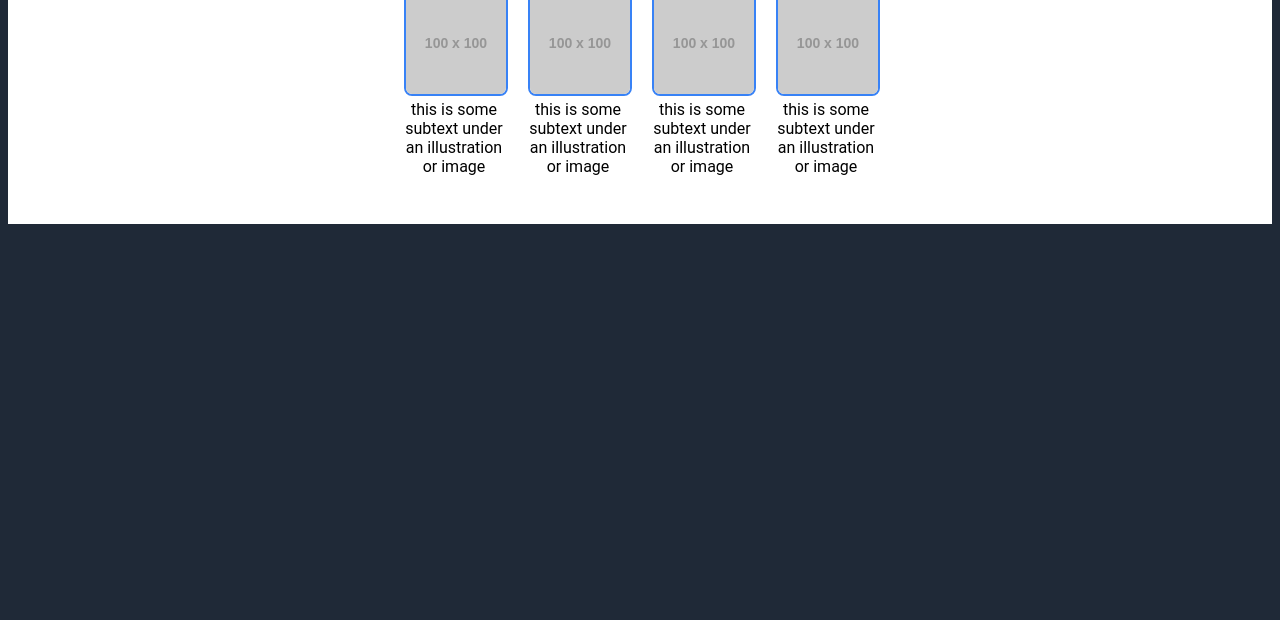
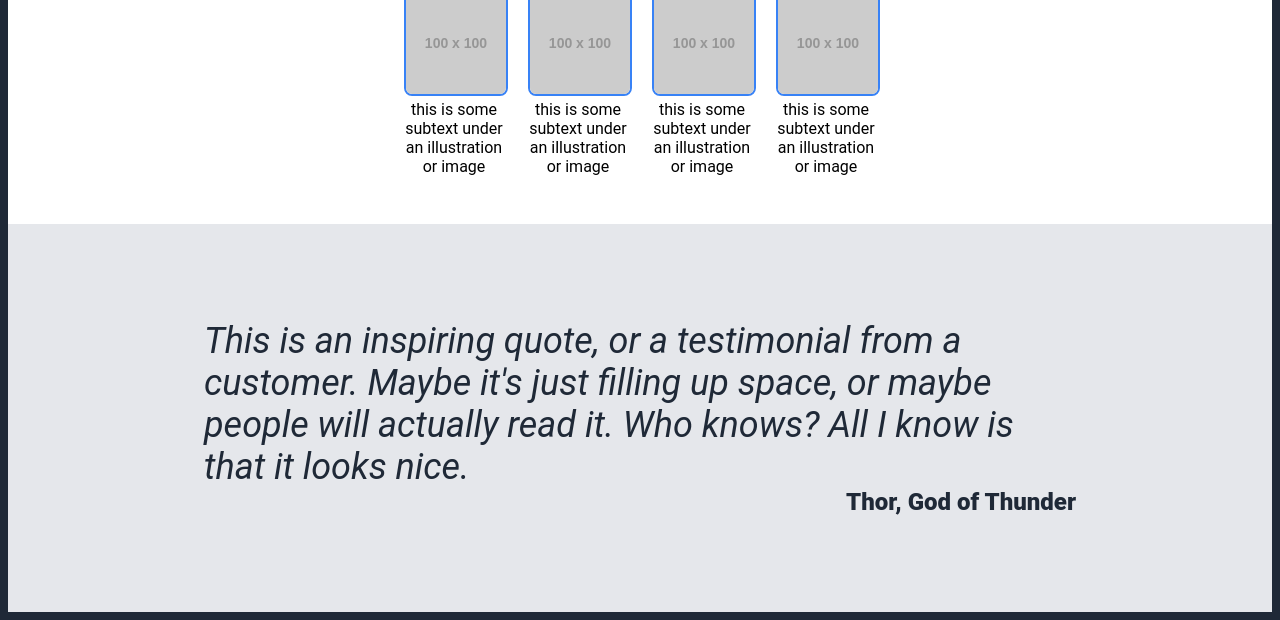
Before and after one commit to bkellogg4/landing-page, a plain HTML site: page index.html in a window 1280 px wide. Shown: the part 560-1180 px from the top of the page. Before the commit the page ends 800 px from the top, so only its background shows below. Drawn offline with Linux system fonts and the light colour scheme; placeholder pictures from the web are drawn by us.

Commit message:
add html and css for gray block

```diff
--- a/index.html
+++ b/index.html
@@ -55,5 +55,15 @@
                 </div>
             </div>
         </div>
+        <div class="gray-block">
+            <div class="quote-container">
+                <div class="quote">
+                    This is an inspiring quote, or a testimonial from a customer. Maybe it's just filling up space, or maybe people will actually read it. Who knows? All I know is that it looks nice.
+                </div>
+                <div class="author">
+                    Thor, God of Thunder
+                </div>
+            </div>
+        </div>
     </body>
 </html>
--- a/style.css
+++ b/style.css
@@ -87,3 +87,22 @@ img {
     border-radius: 8px;
     margin-bottom: 4px;
 }
+/*gray-block*/
+.gray-block {
+    background-color: #E5E7EB;
+}
+.quote-container {
+    padding: 96px 196px;
+}
+.quote {
+    color: #1F2937;
+    font-size: 36px;
+    font-style: italic;
+    text-align: left;
+}
+.author {
+    color: #1F2937;
+    font-size: 24px;
+    font-weight: 800;
+    text-align: right;
+}
```
